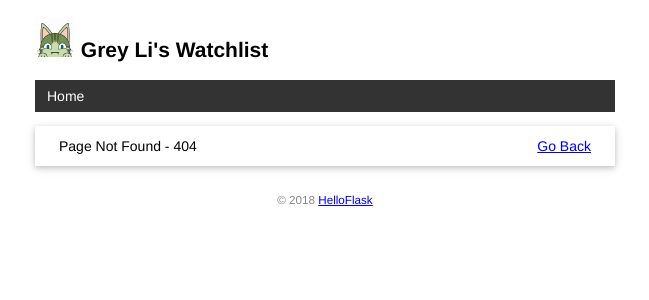
After one commit to xzl-a/Flask, a Flask app: template templates/404.html in a window 1280 px wide. The commit adds this page. Shown: the top 300 px of the page, without its empty margins (315-964 px from the left). Run offline with Flask 3, Linux system fonts and the light colour scheme; the template is opened without the code that fills it: values that come from a table or form of the project are taken from there, others are empty.

Commit message:
Add base template and error template

```diff
--- a/app.py
+++ b/app.py
@@ -1,23 +1,81 @@
 #!/use/bin/python3
-from flask import Flask, render_template
-app = Flask(__name__)
+import os
+import sys
+
+from flask_sqlalchemy import SQLAlchemy
+from flask import Flask,render_template
+import click
 
 
 
-name = 'Grey Li'
-movies = [
-    {'title': 'My Neighbor Totoro', 'year': '1988'},
-    {'title': 'Dead Poets Society', 'year': '1989'},
-    {'title': 'A Perfect World', 'year': '1993'},
-    {'title': 'Leon', 'year': '1994'},
-    {'title': 'Mahjong', 'year': '1996'},
-    {'title': 'Swallowtail Butterfly', 'year': '1996'},
-    {'title': 'King of Comedy', 'year': '1999'},
-    {'title': 'Devils on the Doorstep', 'year': '1999'},
-    {'title': 'WALL-E', 'year': '2008'},
-    {'title': 'The Pork of Music', 'year': '2012'},
-]
+
+
+WIN = sys.platform.startswith('win')
+if WIN:  # 如果是 Windows 系统，使用三个斜线
+    prefix = 'sqlite:///'
+else:  # 否则使用四个斜线
+    prefix = 'sqlite:////'
+app = Flask(__name__)
+app.config['SQLALCHEMY_DATABASE_URI'] = prefix + os.path.join(app.root_path, 'data.db')
+app.config['SQLALCHEMY_TRACK_MODIFICATIONS'] = False  # 关闭对模型修改的监控
+# 在扩展类实例化前加载配置
+db = SQLAlchemy(app)
+class User(db.Model):  # 表名将会是 user（自动生成，小写处理）
+    id = db.Column(db.Integer, primary_key=True)  # 主键
+    name = db.Column(db.String(20))  # 名字
+
+
+class Movie(db.Model):  # 表名将会是 movie
+    id = db.Column(db.Integer, primary_key=True)  # 主键
+    title = db.Column(db.String(60))  # 电影标题
+    year = db.Column(db.String(4))  # 电影年份
+
+
+
+
+
+
+
+@app.cli.command()
+def forge():
+    """Generate fake data."""
+    db.create_all()
+
+    # 全局的两个变量移动到这个函数内
+    name = 'Grey Li'
+    movies = [
+        {'title': 'My Neighbor Totoro', 'year': '1988'},
+        {'title': 'Dead Poets Society', 'year': '1989'},
+        {'title': 'A Perfect World', 'year': '1993'},
+        {'title': 'Leon', 'year': '1994'},
+        {'title': 'Mahjong', 'year': '1996'},
+        {'title': 'Swallowtail Butterfly', 'year': '1996'},
+        {'title': 'King of Comedy', 'year': '1999'},
+        {'title': 'Devils on the Doorstep', 'year': '1999'},
+        {'title': 'WALL-E', 'year': '2008'},
+        {'title': 'The Pork of Music', 'year': '2012'},
+    ]
+
+    user = User(name=name)
+    db.session.add(user)
+    for m in movies:
+        movie = Movie(title=m['title'], year=m['year'])
+        db.session.add(movie)
+
+    db.session.commit()
+    click.echo('Done.')
+@app.context_processor
+def inject_user():
+    user = User.query.first()
+    return dict(user=user)
+
+
+@app.errorhandler(404)
+def page_not_found(e):
+    return render_template('404.html'), 404
+
 
 @app.route('/')
 def index():
-    return render_template('index.html', name=name, movies=movies)
+    movies = Movie.query.all()
+    return render_template('index.html', movies=movies)
--- a/static/style.css
+++ b/static/style.css
@@ -46,3 +46,39 @@ footer {
     margin: 0 auto;
     height: 100px;
 }
+nav ul {
+    list-style-type: none;
+    margin: 0;
+    padding: 0;
+    overflow: hidden;
+    background-color: #333;
+}
+
+nav li {
+    float: left;
+}
+
+nav li a {
+    display: block;
+    color: white;
+    text-align: center;
+    padding: 8px 12px;
+    text-decoration: none;
+}
+
+nav li a:hover {
+    background-color: #111;
+}
+.float-right {
+    float: right;
+}
+
+.imdb {
+    font-size: 12px;
+    font-weight: bold;
+    color: black;
+    text-decoration: none;
+    background: #F5C518;
+    border-radius: 5px;
+    padding: 3px 5px;
+}
--- /dev/null
+++ b/templates/404.html
@@ -0,0 +1,25 @@
+<!DOCTYPE html>
+<html lang="en">
+<head>
+    <meta charset="utf-8">
+    <title>{{ user.name }}'s Watchlist</title>
+    <link rel="icon" href="{{ url_for('static', filename='favicon.ico') }}">
+    <link rel="stylesheet" href="{{ url_for('static', filename='style.css') }}" type="text/css">
+</head>
+<body>
+    {% extends 'base.html' %}
+    {% block content %}
+    <ul class="movie-list">
+        <li>
+            Page Not Found - 404
+            <span class="float-right">
+                <a href="{{ url_for('index') }}">Go Back</a>
+            </span>
+        </li>
+    </ul>
+    {% endblock %}
+    <footer>
+        <small>&copy; 2018 <a href="http://helloflask.com/book/3">HelloFlask</a></small>
+    </footer>
+</body>
+</html>
--- /dev/null
+++ b/templates/base.html
@@ -0,0 +1,27 @@
+<!DOCTYPE html>
+<html lang="en">
+<head>
+    {% block head %}
+    <meta charset="utf-8">
+    <meta name="viewport" content="width=device-width, initial-scale=1.0">
+    <title>{{ user.name }}'s Watchlist</title>
+    <link rel="icon" href="{{ url_for('static', filename='favicon.ico') }}">
+    <link rel="stylesheet" href="{{ url_for('static', filename='style.css') }}" type="text/css">
+    {% endblock %}
+</head>
+<body>
+    <h2>
+        <img alt="Avatar" class="avatar" src="{{ url_for('static', filename='images/avatar.png') }}">
+        {{ user.name }}'s Watchlist
+    </h2>
+    <nav>
+        <ul>
+            <li><a href="{{ url_for('index') }}">Home</a></li>
+        </ul>
+    </nav>
+    {% block content %}{% endblock %}
+    <footer>
+        <small>&copy; 2018 <a href="http://helloflask.com/book/3">HelloFlask</a></small>
+    </footer>
+</body>
+</html>
```
Also changed, not shown: templates/index.html (+13 -8 lines), ata.db (added), data.db (added).
